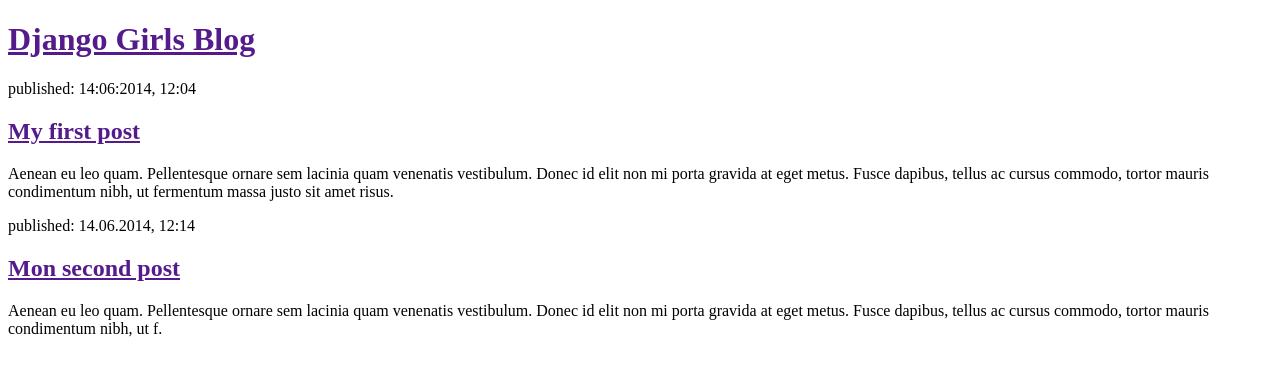
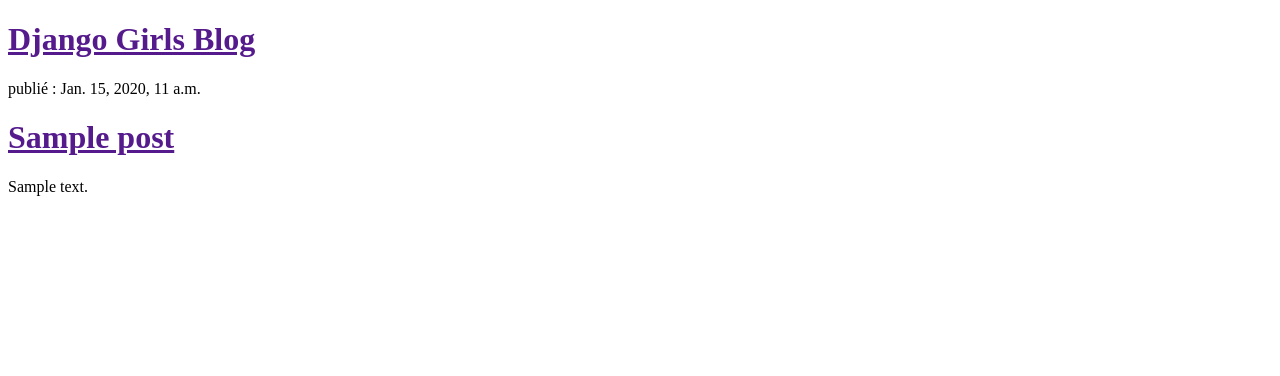
Before and after one commit to BenoitMi/my_first_blog, a Django app: template blog/templates/blog/post_list.html in a window 1280 px wide. Shown: the top 376 px of the page. Run offline with Django 3.2, Linux system fonts and the light colour scheme; the template is opened without the code that fills it: values that come from a table or form of the project are taken from there, others are empty; tables that the repository leaves empty hold one stand-in row (values such as "Sample post").

Commit message:
template HTML

```diff
--- a/blog/templates/blog/post_list.html
+++ b/blog/templates/blog/post_list.html
@@ -4,20 +4,19 @@
     <meta charset="UTF-8">
     <title>Mon_blog</title>
 </head>
+
 <body>
 <div>
     <h1><a href="">Django Girls Blog</a></h1>
 </div>
+
+{% for post in posts %}
 <div>
-    <p>published: 14:06:2014, 12:04</p>
-    <h2><a href="">My first post</a></h2>
-    <p>Aenean eu leo quam. Pellentesque ornare sem lacinia quam venenatis vestibulum. Donec id elit non mi porta gravida at eget metus. Fusce dapibus, tellus ac cursus commodo, tortor mauris condimentum nibh, ut fermentum massa justo sit amet risus.</p>
+    <p>publié : {{ post.published_date }}</p>
+    <h1><a href=""">{{ post.title }}</a></h1>
+    <p>{{ post.text|linebreaksbr }}</p>
 </div>
+{% endfor %}
 
-<div>
-    <p>published: 14.06.2014, 12:14</p>
-    <h2><a href="">Mon second post</a></h2>
-    <p>Aenean eu leo quam. Pellentesque ornare sem lacinia quam venenatis vestibulum. Donec id elit non mi porta gravida at eget metus. Fusce dapibus, tellus ac cursus commodo, tortor mauris condimentum nibh, ut f.</p>
-</div>
 </body>
 </html>
--- a/blog/views.py
+++ b/blog/views.py
@@ -1,5 +1,8 @@
 from django.shortcuts import render
+from django.utils import timezone
+from .models import Post
 
 # Create your views here.
 def post_list(request):
-    return render(request, 'blog/post_list.html', {})
+    posts = Post.objects.filter(published_date__lte=timezone.now()).order_by('published_date')
+    return render(request, 'blog/post_list.html', {'posts': posts})
```
